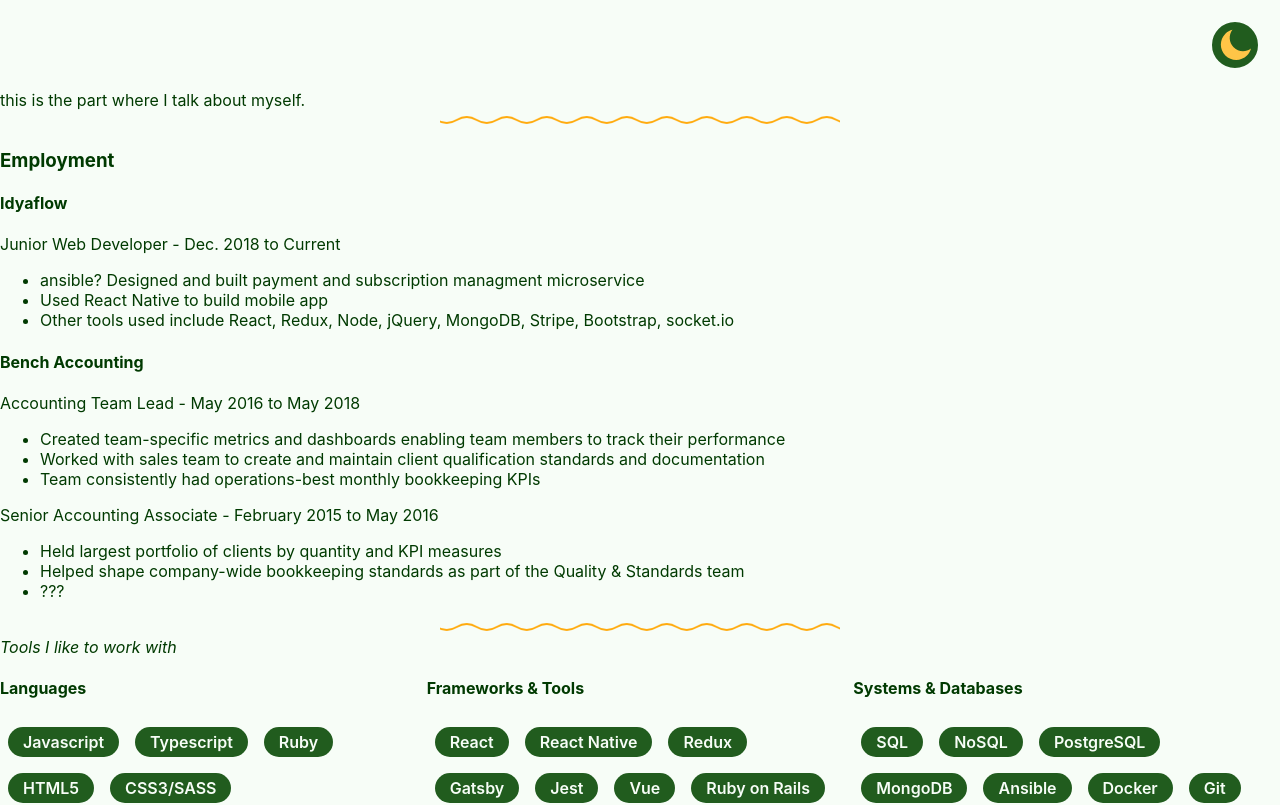
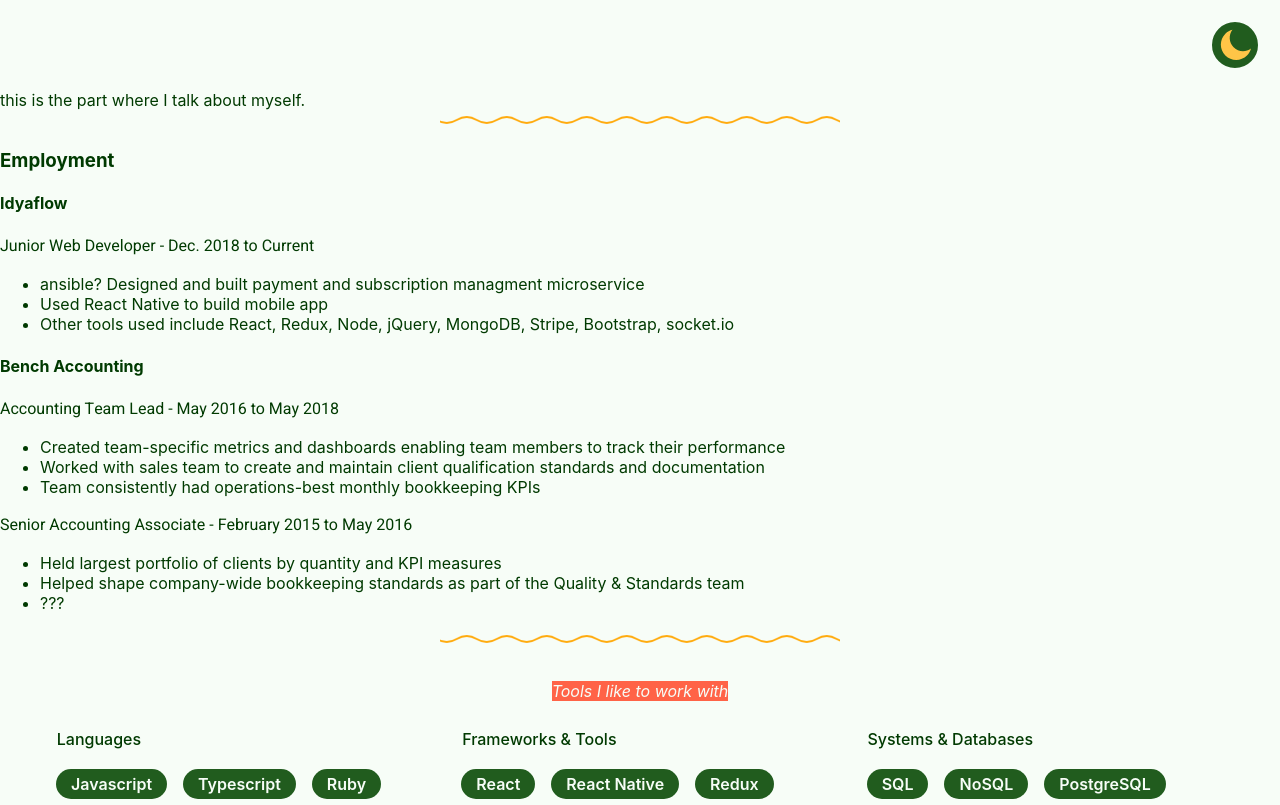
Before and after one commit to geoffmphillips/portfolio, a React (Create React App) app: page / in a window 1280 px wide. Shown: the top 805 px of the page. Built offline with nearby package versions, Linux system fonts and the light colour scheme.

Commit message:
Add drop-cap style to description

```diff
--- a/src/App.css
+++ b/src/App.css
@@ -7,9 +7,31 @@
 	color: hsl(124, 58%, 98%);
 }
 
+p {
+	font-family: 'Heebo', sans-serif;
+}
+
+em {
+	text-align: center;
+}
+
+em::selection {
+	background-color: #215C1E;
+	color: hsla(41, 100%, 64%, 1);
+}
+
 .dark-mode .tool::selection {
 	background-color: hsl(124, 58%, 98%);
+	color: tomato;
+}
+
+.dark-mode em::selection {
+	background-color: hsla(41, 100%, 64%, 1);
 	color: #215C1E;
+}
+
+.justify-center {
+	justify-content: center;
 }
 
 #App {
@@ -61,18 +83,53 @@
 	fill: rgba(255, 171, 15, 1);
 }
 
+#App .description-container {
+	width: 100%;
+	display: flex;
+	justify-content: center;
+}
+#App .description-container .description {
+	width: 70%;
+	font-size: 1.2em;
+}
+
+#App .description-container .description:first-child:first-letter {
+	font-family: 'Roboto Slab', 'Times New Roman', Times, serif;
+	font-size: 4em;
+	padding: 0px 15px;
+	border-top: 4px solid tomato;
+	border-left: 4px solid tomato;
+	line-height: 1em;
+}
+
 #App #skills-container {
 	display: flex;
 	flex-direction: column;
+	margin: 2em;
 }
+
 #App #skills-container .row {
 	display: flex;
 }
+
+#App #skills-container .row h4 {
+	padding-left: 0.55em;
+	font-weight: 500;
+	margin: 0.75em 0;
+}
+#App #skills-container .row em {
+	background-color: tomato;
+	color:hsl(124, 58%, 98%);
+	margin-bottom: 1em;
+}
+
 #App #skills-container .row .column {
 	display: flex;
 	flex-direction: column;
 	flex-grow: 1;
 	width: 33%;
+	padding: 0 1em;
+	margin: 0 0 1em 0;
 }
 
 #App #skills-container .row .column .tool-container {
@@ -129,12 +186,53 @@
 	background-color: rgb(255, 131, 15);
 }
 
+#App .footer {
+	padding: 1.5em;
+	display: flex;
+	justify-content: flex-end;
+}
+
+#App .footer .block {
+	height: 4em;
+	width: 4em;
+	margin-right: 15%;
+	border-bottom: 4px solid tomato;
+	border-right: 4px solid tomato;
+}
+
 @media screen and (max-width: 767px) {
+	#App .description-container .description {
+		width: 100%;
+		padding: 1em;
+		font-size: 1.2em;
+		line-height: 2em;
+	}
+
+	#App .description-container .description:first-child:first-letter {
+		font-family: 'Roboto Slab', 'Times New Roman', Times, serif;
+		font-size: 3.25em;
+		padding: 0px 15px;
+		border-top: 4px solid tomato;
+		border-left: 4px solid tomato;
+		line-height: 1em;
+	}
+
+	#App #skills-container {
+		margin: 2em 1em;
+	}
+
 	#App #skills-container .row {
 		flex-direction: column;
 	}
 
 	#App #skills-container .row .column {
 		width: 100%;
+		padding: 0;
+	}
+
+	#App .footer .block {
+		height: 3em;
+		width: 3em;
+		margin-right: 0;
 	}
 }
```
